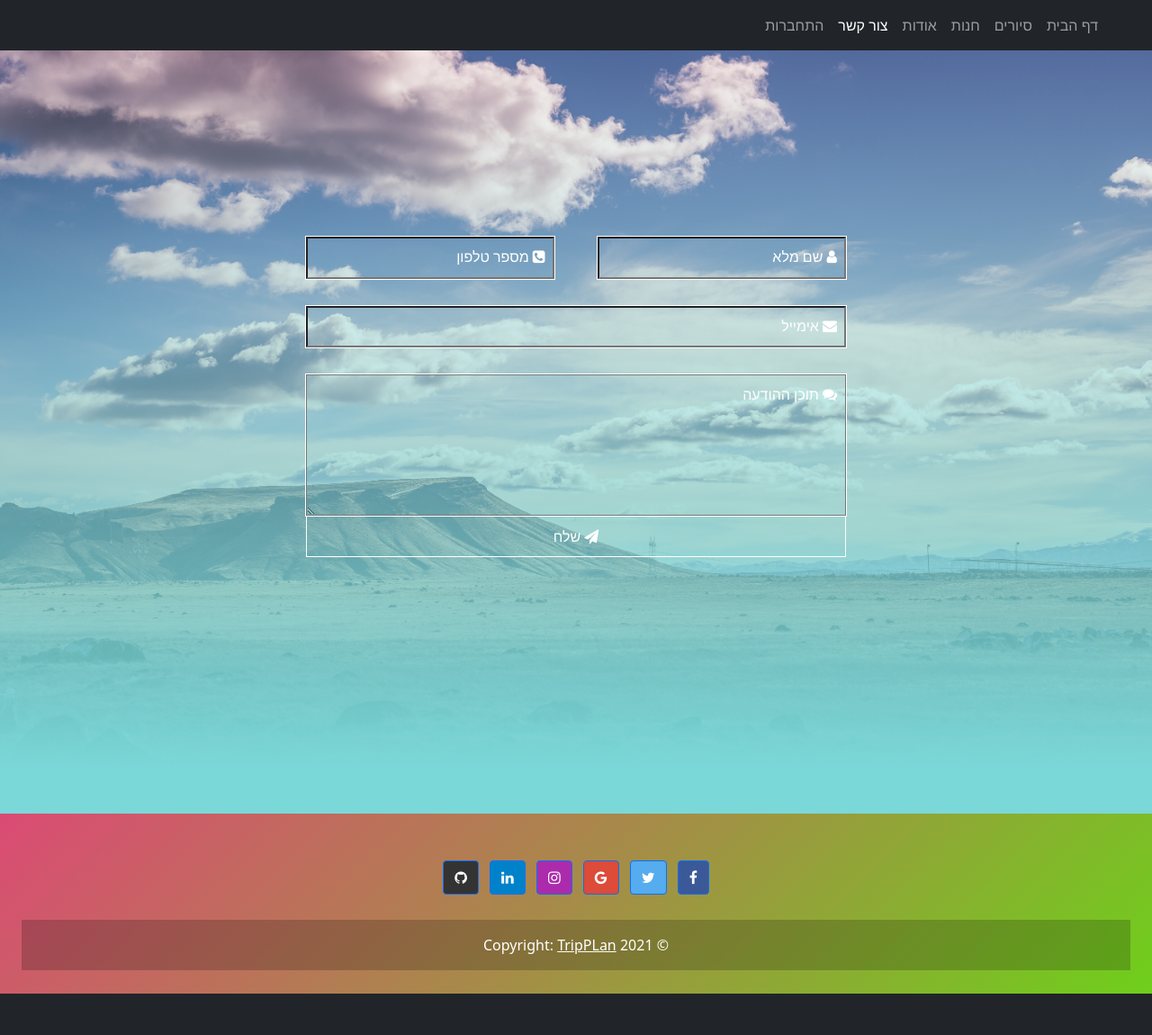
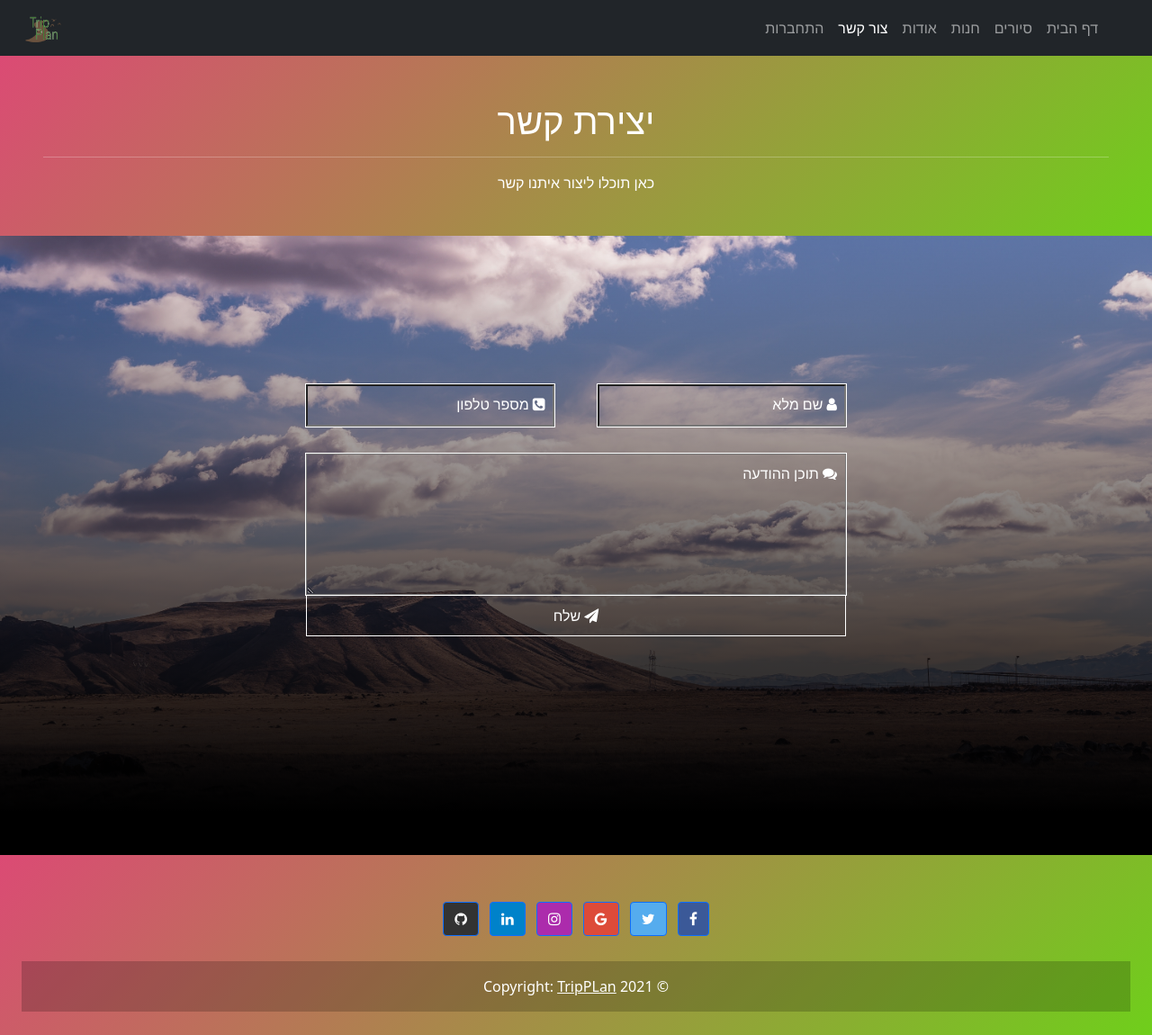
Before and after one commit to tripplane/tripplane, a PHP site: page /contact.html in a window 1280 px wide. Shown: the whole page at 90% size. Before the commit the page ends 1104 px from the top, so only its background shows below. Run offline with PHP 8.4, Linux system fonts and the light colour scheme.

Commit message:
29/11/21

```diff
--- a/About.html
+++ b/About.html
@@ -35,6 +35,12 @@
               <a class="nav-link " href="Login.html">התחברות</a>
             </li>
           </ul>
+          <body>
+            <div style = "position:relative; left:0px; top:2px;">
+              <a class="nav-link" href="index.html"><img src="Pictures/IMG_0782.jpg" alt="Logo" style="width:40px; height: 30px;" ></a>
+            </div>
+          </body>
+
         </div>
       </nav>
 
--- a/EinGedi.html
+++ b/EinGedi.html
@@ -35,6 +35,12 @@
               <a class="nav-link " href="Login.html">התחברות</a>
             </li>
           </ul>
+          <body>
+            <div style = "position:relative; left:0px; top:2px;">
+              <a class="nav-link" href="index.html"><img src="Pictures/IMG_0782.jpg" alt="Logo" style="width:40px; height: 30px;" ></a>
+            </div>
+          </body>
+
         </div>
     </nav>
 
--- a/RamonCrater.html
+++ b/RamonCrater.html
@@ -35,6 +35,12 @@
               <a class="nav-link " href="Login.html">התחברות</a>
             </li>
           </ul>
+          <body>
+            <div style = "position:relative; left:0px; top:2px;">
+              <a class="nav-link" href="index.html"><img src="Pictures/IMG_0782.jpg" alt="Logo" style="width:40px; height: 30px;" ></a>
+            </div>
+          </body>
+
         </div>
     </nav>
 
--- a/contact.css
+++ b/contact.css
@@ -1,12 +1,12 @@
 #header{
     background: linear-gradient(-45deg, #57ec07, #e73c7e, #23a6d5, #23d5ab);
-	background-size: 400% 400%;
-	animation: gradient 15s ease infinite;
-	height: 25vh;
+    background-size: 400% 400%;
+    animation: gradient 15s ease infinite;
+    height: 25vh;
 }
 
 #header1{
-    background-color:rgb(123, 216, 216) ;
+    background-color:rgb(0, 0, 0) ;
 }
 
 @keyframes gradient {
@@ -26,13 +26,13 @@ body{
 }
 
 .img{
-height: 90%;
+height: 100%;
 }
 
 .contact{
     width: 100%;
-    height: 100vh;
-    background-image: linear-gradient(rgba(0, 0, 0, 0),rgb(123, 216, 216)), url(Contact_Picture/contact_background.jpg);
+    height: 80vh;
+    background-image: linear-gradient(rgba(0, 0, 0, 0),rgb(0,0,0)), url(Contact_Picture/contact_background.jpg);
     background-position: center;
     background-size: cover;
     display: flex;
--- a/contact.html
+++ b/contact.html
@@ -12,7 +12,6 @@
 
 </head>
 <body id="header1">
-
     <nav class="navbar navbar-expand bg-dark navbar-dark">
         <div class="container-fluid">
           <ul class="navbar-nav ms-auto mb-2 mb-lg-0">
@@ -35,8 +34,19 @@
               <a class="nav-link " href="Login.html">התחברות</a>
             </li>
           </ul>
+          <body>
+            <div style = "position:relative; left:0px; top:2px;">
+              <a class="nav-link" href="index.html"><img src="Pictures/IMG_0782.jpg" alt="Logo" style="width:40px; height: 30px;" ></a>
+            </div>
+          </body>
         </div>
       </nav>
+
+      <div id="header" class="container-fluid p-5 text-white text-center">
+        <h1>יצירת קשר</h1>
+        <hr>
+        <p>כאן תוכלו ליצור איתנו קשר</p>
+      </div>
 
     <!-- contact us -->
     <div class="contact">
@@ -51,15 +61,10 @@
                     <label for="number"><i class="fa fa-phone-square"></i> מספר טלפון </label>
                     </div>
             </div>
-
-          <div class="input-group">
-            <input type="text" id="email" required>
-             <label for="email"><i class="fa fa-envelope"></i> אימייל </label>
-         </div>
          <div class="input-group">
            <textarea id="message" rows="6" required></textarea>
            <label for="message"><i class="fa fa-comments"></i> תוכן ההודעה </label>
-           <button type="submit"><i class="fa fa-paper-plane"></i> שלח </button>
+           <button type="submit" onclick="send_email()"><i class="fa fa-paper-plane"></i> שלח </button>
          </div>
 
         </form>
```
Also changed, not shown: TimnaValley.html (+7 -2 lines).
